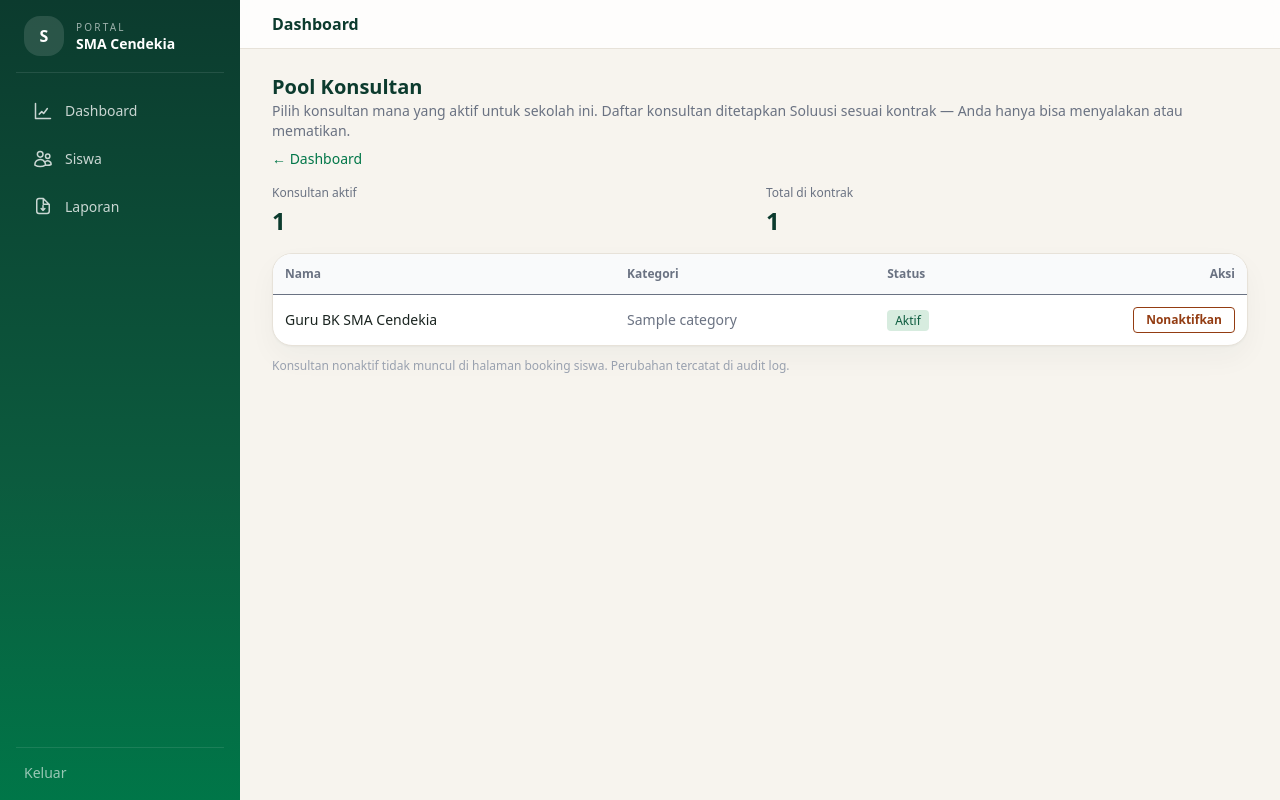
After one commit to fauzan171/soluusi-b2company, a Laravel app: page /sekolah-portal/konsultan in a window 1280 px wide. The commit adds this page. Run offline with Laravel 12, Linux system fonts and the light colour scheme; a user stored in the database is signed in; data comes from the database, SQL or seed files in the repository; tables that the repository leaves empty hold one stand-in row (values such as "Sample post"); style sheets or scripts are compiled from the project's sources.

Commit message:
feat: let HR and BK toggle consultants in their own pool (ONB.5)
HR/BK can now switch consultants on and off for their own organisation
without waiting for superadmin. The set of consultants stays defined by
the contract (admin assignment); tenants only change is_active.

- migration: consultant_pools.is_active default true (existing rows stay on)
- poolFor() filters is_active, so a disabled consultant disappears from
  the employee/student booking catalogue
- TenantConsultantPoolController: shared logic, one thin subclass per vertical
- toggle guards ownership with firstOrFail() so another tenant's pool does
  not leak its existence
- audit via AdminAction with counts only, actor_role in payload, no PII
- AdminAction docblock notes admin_id now means "actor"

Co-Authored-By: Claude Code <noreply@anthropic.com>

```diff
--- /dev/null
+++ b/app/Http/Controllers/Sekolah/ConsultantPoolController.php
@@ -0,0 +1,11 @@
+<?php
+
+namespace App\Http\Controllers\Sekolah;
+
+use App\Http\Controllers\TenantConsultantPoolController;
+
+// ONB.5: BK mengelola pool konsultan sekolah sendiri.
+class ConsultantPoolController extends TenantConsultantPoolController
+{
+    protected const VERTICAL = 'sekolah';
+}
--- /dev/null
+++ b/app/Http/Controllers/TenantConsultantPoolController.php
@@ -0,0 +1,95 @@
+<?php
+
+namespace App\Http\Controllers;
+
+use App\Models\AdminAction;
+use App\Models\Consultant;
+use App\Models\ConsultantPool;
+use App\Support\PerusahaanContext;
+use App\Support\SekolahContext;
+use Illuminate\Http\Request;
+
+/**
+ * ONB.5 — HR (perusahaan) / BK (sekolah) menyalakan & mematikan konsultan yang
+ * SUDAH di-assign Soluusi ke tenant-nya.
+ *
+ * Batas kontrak: kelas ini tidak punya jalur menambah konsultan baru. Himpunan
+ * konsultan ditetapkan superadmin di Admin\ConsultantAssignmentController;
+ * yang boleh diubah tenant hanya `is_active` pada row miliknya sendiri.
+ */
+abstract class TenantConsultantPoolController extends Controller
+{
+    /** 'perusahaan' | 'sekolah' */
+    protected const VERTICAL = '';
+
+    public function index()
+    {
+        $tenant = $this->tenant();
+
+        return view('tenant.consultant-pool', [
+            'vertical' => static::VERTICAL,
+            'tenant' => $tenant,
+            'rows' => $this->rows($tenant),
+        ]);
+    }
+
+    public function toggle(Request $request)
+    {
+        $data = $request->validate([
+            'consultant_id' => ['required', 'integer', 'min:1'],
+        ]);
+
+        $tenant = $this->tenant();
+
+        // Guard kepemilikan: row harus ada di pool tenant ini. Row tenant lain
+        // (atau konsultan yang belum pernah di-assign) → 404, bukan 403, supaya
+        // keberadaan pool tenant lain tidak bocor.
+        $pool = ConsultantPool::where('consultant_id', $data['consultant_id'])
+            ->where(static::VERTICAL . '_id', $tenant->id)
+            ->firstOrFail();
+
+        $pool->update(['is_active' => !$pool->is_active]);
+
+        AdminAction::record(auth()->id(), 'consultant_pool.toggle', $tenant, [
+            'consultant_id' => (int) $pool->consultant_id,
+            'is_active' => (bool) $pool->is_active,
+            'actor_role' => optional(auth()->user()->role)->name,
+        ]);
+
+        return back()->with('success', $pool->is_active
+            ? 'Konsultan diaktifkan untuk organisasi ini.'
+            : 'Konsultan dinonaktifkan untuk organisasi ini.');
+    }
+
+    /** Semua konsultan di pool tenant, termasuk yang non-aktif (agar bisa dinyalakan lagi). */
+    private function rows($tenant)
+    {
+        return ConsultantPool::where(static::VERTICAL . '_id', $tenant->id)
+            ->whereHas('consultant', fn ($q) => $q
+                ->where('status', Consultant::ACCEPT)
+                ->whereHas('user', fn ($u) => $u->where('is_active', true)))
+            ->with('consultant.user', 'consultant.categories')
+            ->get()
+            ->map(fn (ConsultantPool $p) => [
+                'id' => $p->consultant_id,
+                'name' => $p->consultant->user?->fullname ?? 'Konsultan #' . $p->consultant_id,
+                'category' => $p->consultant->categories->pluck('name')->implode(', '),
+                'is_active' => (bool) $p->is_active,
+            ])
+            ->sortBy('name')
+            ->values();
+    }
+
+    /** @return \App\Models\Perusahaan\Perusahaan|\App\Models\Sekolah\Sekolah */
+    private function tenant()
+    {
+        $tenant = static::VERTICAL === 'perusahaan'
+            ? PerusahaanContext::current()
+            : SekolahContext::current();
+
+        abort_unless($tenant, 403, 'Akun tidak terhubung ke organisasi manapun.');
+        abort_unless($tenant->is_active, 403, 'Program belum aktif. Hubungi ops.');
+
+        return $tenant;
+    }
+}
--- a/app/Models/AdminAction.php
+++ b/app/Models/AdminAction.php
@@ -8,6 +8,10 @@ use Illuminate\Database\Eloquent\Relations\BelongsTo;
  * Audit trail aksi super admin (bayar pervorma, approve mitra, aktivasi program,
  * settle margin, verify sesi, preview data karyawan). Append-only: tidak ada
  * updated_at.
+ *
+ * ONB.5: sejak HR/BK boleh mengubah pool konsultan tenant sendiri, kolom
+ * `admin_id` berarti **aktor** — bukan khusus super admin. Identitas role aktor
+ * ikut dicatat di `payload_json.actor_role` oleh TenantConsultantPoolController.
  */
 class AdminAction extends Model
 {
--- a/app/Models/ConsultantPool.php
+++ b/app/Models/ConsultantPool.php
@@ -18,6 +18,11 @@ class ConsultantPool extends Model
         'consultant_id',
         'sekolah_id',
         'perusahaan_id',
+        'is_active',
+    ];
+
+    protected $casts = [
+        'is_active' => 'boolean',
     ];
 
     public function consultant()
@@ -54,6 +59,9 @@ class ConsultantPool extends Model
     {
         return static::query()
             ->where("{$tenant}_id", $tenantId)
+            // ONB.5: HR/BK bisa mematikan konsultan; yang mati tidak boleh
+            // muncul di halaman booking maupun katalog karyawan/siswa.
+            ->where('is_active', true)
             ->whereHas('consultant', fn ($q) => $q->where('status', 'accept')->whereHas('user', fn ($u) => $u->where('is_active', true)))
             ->with('consultant.user', 'consultant.categories')
             ->get()
--- /dev/null
+++ b/resources/views/tenant/consultant-pool.blade.php
@@ -0,0 +1,84 @@
+@extends('layouts.app')
+
+@section('content')
+@php
+    $isSekolah = $vertical === 'sekolah';
+    $dashboard = $isSekolah ? route('sekolah.dashboard') : route('perusahaan.dashboard');
+    $toggleRoute = $isSekolah ? 'sekolah.consultants.pool.toggle' : 'perusahaan.consultants.pool.toggle';
+    $aktif = $rows->where('is_active', true)->count();
+@endphp
+<div class="mb-4 flex items-center justify-between flex-wrap gap-2">
+    <div>
+        <h1 class="text-xl font-bold text-pine-900">Pool Konsultan</h1>
+        <p class="text-sm text-gray-500">
+            Pilih konsultan mana yang aktif untuk {{ $isSekolah ? 'sekolah' : 'perusahaan' }} ini.
+            Daftar konsultan ditetapkan Soluusi sesuai kontrak — Anda hanya bisa menyalakan atau mematikan.
+        </p>
+    </div>
+    <a href="{{ $dashboard }}" class="text-sm text-pine-700 hover:underline">← Dashboard</a>
+</div>
+
+@if(session('success'))
+<div class="portal-card p-3 mb-4 bg-pine-50 text-pine-800 text-sm" role="status">{{ session('success') }}</div>
+@endif
+
+<div class="grid grid-cols-2 gap-3 mb-4">
+    <div class="dash-card">
+        <p class="text-xs text-gray-500 mb-1">Konsultan aktif</p>
+        <p class="text-2xl font-bold text-pine-900">{{ $aktif }}</p>
+    </div>
+    <div class="dash-card">
+        <p class="text-xs text-gray-500 mb-1">Total di kontrak</p>
+        <p class="text-2xl font-bold text-pine-900">{{ $rows->count() }}</p>
+    </div>
+</div>
+
+@if($rows->isEmpty())
+<div class="portal-card p-8 text-center">
+    <p class="text-gray-500 mb-2">Belum ada konsultan di kontrak {{ $isSekolah ? 'sekolah' : 'perusahaan' }} ini.</p>
+    <p class="text-sm text-gray-400">Hubungi Soluusi untuk menambahkan konsultan ke program Anda.</p>
+</div>
+@else
+<div class="portal-card overflow-hidden">
+    <div class="overflow-x-auto">
+        <table class="w-full text-sm">
+            <thead>
+                <tr class="border-b text-left text-gray-500 text-xs bg-gray-50">
+                    <th class="p-3">Nama</th>
+                    <th class="p-3">Kategori</th>
+                    <th class="p-3">Status</th>
+                    <th class="p-3 text-right">Aksi</th>
+                </tr>
+            </thead>
+            <tbody>
+                @foreach($rows as $row)
+                <tr class="border-b last:border-0 hover:bg-gray-50">
+                    <td class="p-3 font-medium">{{ $row['name'] }}</td>
+                    <td class="p-3 text-gray-500">{{ $row['category'] ?: '—' }}</td>
+                    <td class="p-3">
+                        @if($row['is_active'])
+                        <span class="text-xs px-2 py-0.5 rounded bg-pine-100 text-pine-800">Aktif</span>
+                        @else
+                        <span class="text-xs px-2 py-0.5 rounded bg-gray-100 text-gray-600">Nonaktif</span>
+                        @endif
+                    </td>
+                    <td class="p-3 text-right">
+                        <form method="POST" action="{{ route($toggleRoute) }}" class="inline">
+                            @csrf
+                            <input type="hidden" name="consultant_id" value="{{ $row['id'] }}">
+                            <button class="text-xs font-semibold border rounded px-3 py-1 {{ $row['is_active'] ? 'text-terra-800 border-terra-800 hover:bg-amber-50' : 'text-pine-700 border-pine-700 hover:bg-pine-50' }}">
+                                {{ $row['is_active'] ? 'Nonaktifkan' : 'Aktifkan' }}
+                            </button>
+                        </form>
+                    </td>
+                </tr>
+                @endforeach
+            </tbody>
+        </table>
+    </div>
+</div>
+<p class="text-xs text-gray-400 mt-3">
+    Konsultan nonaktif tidak muncul di halaman booking {{ $isSekolah ? 'siswa' : 'karyawan' }}. Perubahan tercatat di audit log.
+</p>
+@endif
+@endsection
--- a/routes/web.php
+++ b/routes/web.php
@@ -101,6 +101,9 @@ Route::prefix('sekolah-portal')->as('sekolah.')->middleware(['auth', 'force.pass
         Route::post('/students/refer', [\App\Http\Controllers\Sekolah\RosterController::class, 'refer'])->name('students.refer');
         Route::post('/students/{student}/consent', [\App\Http\Controllers\Sekolah\RosterController::class, 'consent'])->name('students.consent');
         Route::post('/students/invite', [\App\Http\Controllers\Sekolah\RosterController::class, 'invite'])->name('students.invite');
+        // ONB.5: BK menyalakan/mematikan konsultan yang sudah di-assign Soluusi.
+        Route::get('/konsultan', [\App\Http\Controllers\Sekolah\ConsultantPoolController::class, 'index'])->name('consultants.pool');
+        Route::post('/konsultan/toggle', [\App\Http\Controllers\Sekolah\ConsultantPoolController::class, 'toggle'])->middleware('throttle:20,1')->name('consultants.pool.toggle');
     });
     Route::middleware('role:student,admin')->group(function () {
         Route::get('/siswa', [\App\Http\Controllers\Sekolah\StudentController::class, 'index'])->name('student');
@@ -132,6 +135,9 @@ Route::prefix('perusahaan')->as('perusahaan.')->middleware(['auth', 'force.passw
         Route::get('/review', [\App\Http\Controllers\Perusahaan\HrReviewController::class, 'index'])->name('review');
         Route::post('/review/{session}/approve', [\App\Http\Controllers\Perusahaan\HrReviewController::class, 'approve'])->middleware('throttle:10,1')->name('review.approve');
         Route::post('/review/{session}/reject', [\App\Http\Controllers\Perusahaan\HrReviewController::class, 'reject'])->middleware('throttle:10,1')->name('review.reject');
+        // ONB.5: HR menyalakan/mematikan konsultan yang sudah di-assign Soluusi.
+        Route::get('/konsultan', [\App\Http\Controllers\Perusahaan\ConsultantPoolController::class, 'index'])->name('consultants.pool');
+        Route::post('/konsultan/toggle', [\App\Http\Controllers\Perusahaan\ConsultantPoolController::class, 'toggle'])->middleware('throttle:20,1')->name('consultants.pool.toggle');
     });
     Route::middleware('role:employee,admin')->group(function () {
         Route::get('/employee', [\App\Http\Controllers\Perusahaan\EmployeeController::class, 'index'])->name('employee');
```
Also changed, not shown: app/Http/Controllers/Perusahaan/ConsultantPoolController.php (added, +11 -0 lines), resources/views/perusahaan/dashboard.blade.php (+7 -0 lines), resources/views/sekolah/dashboard.blade.php (+7 -0 lines), task.md (+2 -2 lines), tests/Feature/TenantConsultantPoolTest.php (added, +253 -0 lines), database/migrations/2026_11_18_000004_add_is_active_to_consultant_pools.php (added).
